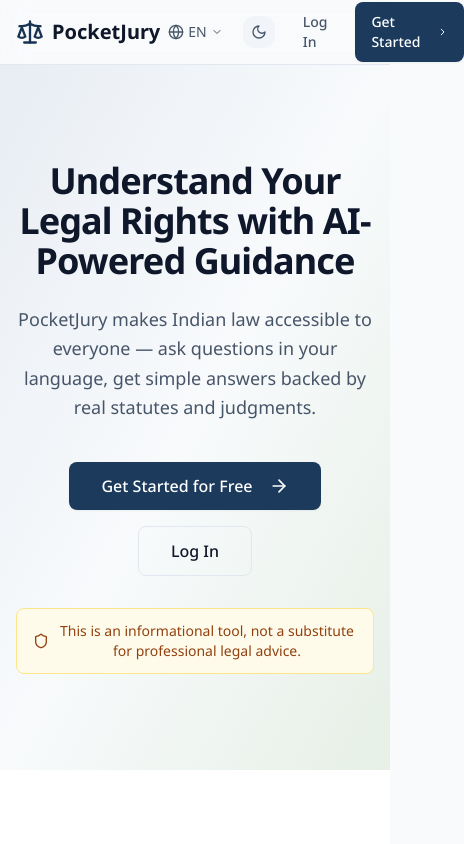
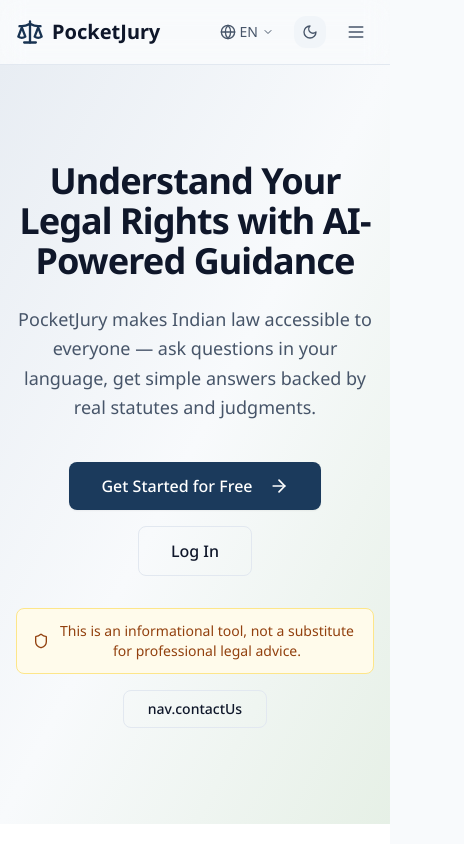
Before and after one commit to Vezz-z/PocketJury, a Next.js app in the folder apps/web/: page /en in a window 390 px wide. Shown: the top 844 px of the page, 464 px wide, since content can reach past the window. Built offline with nearby package versions, Linux system fonts and the light colour scheme.

Commit message:
feat: initialize web application structure with landing page responsiveness and core dependencies

```diff
--- a/apps/web/next.config.js
+++ b/apps/web/next.config.js
@@ -1,5 +1,5 @@
 /** @type {import('next').NextConfig} */
-const withPWA = require('next-pwa')({
+const withPWA = require('@ducanh2912/next-pwa').default({
   dest: 'public',
   disable: process.env.NODE_ENV === 'development',
   register: true,
--- a/apps/web/src/app/[locale]/page.tsx
+++ b/apps/web/src/app/[locale]/page.tsx
@@ -18,6 +18,8 @@
   ChevronRight,
   ArrowRight,
   ChevronDown,
+  Menu,
+  X,
 } from 'lucide-react';
 import { ThemeToggle } from '@/components/ui/ThemeToggle';
 
@@ -42,6 +44,7 @@
   const router = useRouter();
   const pathname = usePathname();
   const [langOpen, setLangOpen] = useState(false);
+  const [mobileMenuOpen, setMobileMenuOpen] = useState(false);
   const langRef = useRef<HTMLDivElement>(null);
 
   // Detect current locale from pathname
@@ -134,15 +137,40 @@
               )}
             </div>
             <ThemeToggle />
+            <div className="hidden min-[740px]:flex items-center gap-3">
+              <Link href={`/${currentLocale}/login`} className="btn-ghost text-sm">
+                {t('nav.login')}
+              </Link>
+              <Link href="mailto:mohammedparvezofficial@gmail.com" className="btn-ghost text-sm">
+                {t('nav.contactUs')}
+              </Link>
+              <Link href={`/${currentLocale}/register`} className="btn-primary text-sm">
+                {t('nav.getStarted')}
+                <ChevronRight className="ml-1 h-4 w-4" />
+              </Link>
+            </div>
+            <button
+              className="min-[740px]:hidden p-2 rounded-md hover:bg-elevated transition-colors text-body"
+              onClick={() => setMobileMenuOpen(!mobileMenuOpen)}
+            >
+              {mobileMenuOpen ? <X className="h-5 w-5" /> : <Menu className="h-5 w-5" />}
+            </button>
+          </nav>
+        </div>
+        {mobileMenuOpen && (
+          <div className="min-[740px]:hidden border-t bg-card/95 backdrop-blur-md px-4 py-4 flex flex-col gap-3" style={{ borderColor: 'var(--color-border)' }}>
             <Link href={`/${currentLocale}/login`} className="btn-ghost text-sm">
               {t('nav.login')}
+            </Link>
+            <Link href="mailto:mohammedparvezofficial@gmail.com" className="btn-ghost text-sm">
+              {t('nav.contactUs')}
             </Link>
             <Link href={`/${currentLocale}/register`} className="btn-primary text-sm">
               {t('nav.getStarted')}
               <ChevronRight className="ml-1 h-4 w-4" />
             </Link>
-          </nav>
-        </div>
+          </div>
+        )}
       </header>
 
       {/* Hero */}
@@ -172,11 +200,14 @@
             </div>
 
             {/* Disclaimer banner */}
-            <div className="mt-8 inline-block">
+            <div className="mt-8 flex flex-col items-center gap-4">
               <div className="disclaimer-banner text-sm">
                 <Shield className="h-4 w-4 flex-shrink-0" />
                 <span>{t('app.hero.disclaimer')}</span>
               </div>
+              <Link href="mailto:mohammedparvezofficial@gmail.com" className="btn-outline text-sm px-6 py-2">
+                {t('nav.contactUs')}
+              </Link>
             </div>
           </motion.div>
         </div>
@@ -273,6 +304,9 @@
               <Link href={`/${currentLocale}/legal-sources`} target="_blank" rel="noopener noreferrer" className="text-muted hover:text-primary-600 dark:hover:text-blue-400 transition-colors">
                 {t('auth.legalSourcesLink')}
               </Link>
+              <Link href="mailto:mohammedparvezofficial@gmail.com" className="text-muted hover:text-primary-600 dark:hover:text-blue-400 transition-colors text-right">
+                {t('nav.contactUs')}
+              </Link>
             </div>
             <p className="text-xs text-muted">
               © {new Date().getFullYear()} PocketJury. {t('app.footer.rights')}
```
Also changed, not shown: apps/web/package.json (+4 -4 lines).
